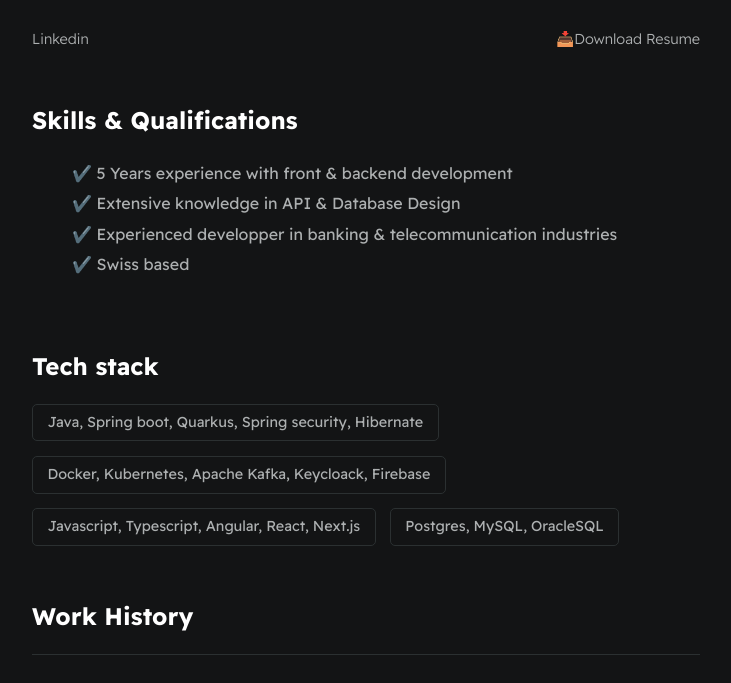
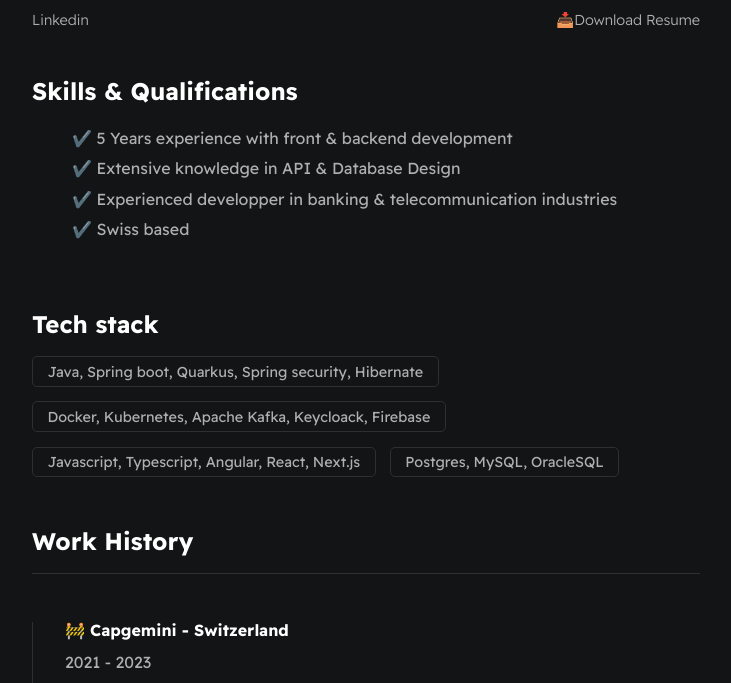
Before and after one commit to Nagflar/resume, a plain HTML site: page index.html in a window 1280 px wide. Shown: the part 347-1030 px from the top of the page, without its empty margins (274-1005 px from the left). Drawn offline with Linux system fonts and the light colour scheme.

Commit message:
CSS + updated resume

```diff
--- a/styles/main.css
+++ b/styles/main.css
@@ -32,7 +32,7 @@
 
 * {
     font-family: 'Readex Pro';
-    line-height: 1.5em;
+    line-height: 1.0em;
     box-sizing: border-box;
     color: var(--mainTextColor);
 
```
Also changed, not shown: 1 other file.
